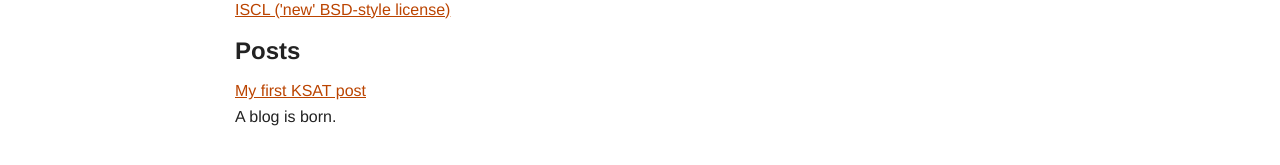
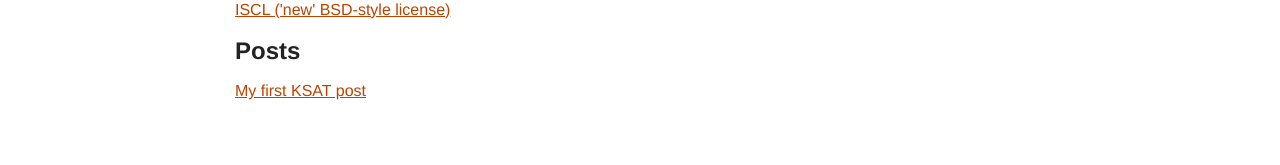
Before and after one commit to mwnorman/KSAT, a Jekyll site: the page built from index.html, in a window 1280 px wide. Shown: the part 643-808 px from the top of the page. Built offline with Jekyll 4.4.1, drawn with Linux system fonts in a browser that asks for light colours.

Commit message:
still trying to get date <-> folder stuff working

```diff
--- a/_posts/2010-06-01-my-first-KSAT-post.textile
+++ b/_posts/2010-06-01-my-first-KSAT-post.textile
@@ -3,5 +3,5 @@
 title: My first KSAT post
 summary: A blog is born.
 ---
-
+{{ post.date }}
 This is my first blog post specifically related to KSAT.
--- a/index.html
+++ b/index.html
@@ -38,8 +38,7 @@
   <ul class="posts">
     {% for post in site.posts %}
       <li>
-        <a href="{{ post.url }}">{{ post.title }}</a>
-        <p>{{ post.summary }}</p>
+        <a href="_site{{ post.url }}">{{ post.title }}</a>
       </li>
     {% endfor %}
   </ul>
```
Also changed, not shown: 1 other file.
